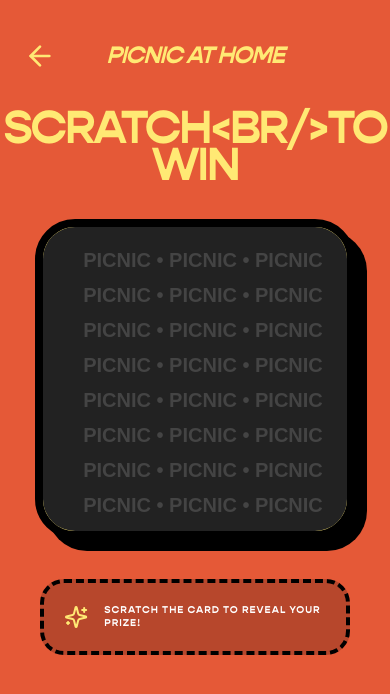
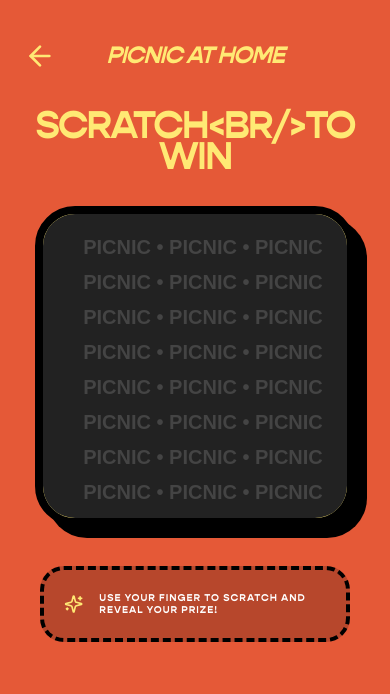
Before and after one commit to JaydenElworthy/burgerstack, a Next.js app: page /scratch in a window 390 px wide. Shown: the top 694 px of the page. Built offline with nearby package versions, Linux system fonts and the light colour scheme; no server answers.

Commit message:
Update page.js

```diff
--- a/app/scratch/page.js
+++ b/app/scratch/page.js
@@ -53,6 +53,8 @@ export default function ScratchCard() {
   const handleReveal = async () => {
     if (isRevealed) return;
     setIsRevealed(true);
+
+    // Logic: 70% chance to find a prize
     const winRoll = Math.random() > 0.3;
 
     if (winRoll) {
@@ -113,17 +115,17 @@ export default function ScratchCard() {
   return (
     <div className="min-h-screen bg-[#E55937] flex flex-col items-center p-6 font-sans text-[#FFE974]">
 
-      {/* HEADER */}
+      {/* Header */}
       <div className="w-full flex justify-between items-center mb-10 pt-4">
         <Link href="/"><ArrowLeft size={32} /></Link>
-        <h1 className="text-2xl font-bold uppercase italic tracking-tighter">Picnic At Home</h1>
+        <h1 className="text-2xl font-bold uppercase tracking-tighter italic">Picnic At Home</h1>
         <div className="w-8" />
       </div>
 
-      {/* HERO TEXT */}
+      {/* Hero Text */}
       <div className="text-center mb-8 px-4">
-        <h2 className="text-[12vw] sm:text-5xl font-bold uppercase leading-[0.8] tracking-tighter">
-            {status === 'loading' ? 'LOADING...' : status === 'locked_points' ? 'BONUS LOCKED' : status === 'bonus_used' ? 'LIMIT REACHED' : 'Scratch<br/>to Win'}
+        <h2 className="text-[10vw] sm:text-5xl font-bold uppercase leading-[0.8] tracking-tighter">
+            {status === 'loading' ? 'LOADING...' : status === 'bonus_used' ? 'No Scratches Left' : 'Scratch<br/>to Win'}
         </h2>
       </div>
 
@@ -133,28 +135,32 @@ export default function ScratchCard() {
         <div className="absolute inset-0 flex flex-col items-center justify-center p-8 text-center select-none text-[#E55937]">
             {status === 'loading' ? (
                 <Loader2 className="animate-spin" size={40} />
-            ) : status === 'locked_points' ? (
-              <>
-                <Lock size={64} className="mb-4 animate-bounce" />
-                <h3 className="text-xl font-bold uppercase">Score 25 points in the game to unlock your next scratch!</h3>
-              </>
             ) : status === 'bonus_used' ? (
-              <>
-                <Clock size={64} className="mb-4" />
-                <h3 className="text-xl font-bold uppercase">No Scratches Left!<br/>Resetting Sunday.</h3>
-              </>
+              <h3 className="text-2xl font-bold uppercase tracking-tighter px-4">No More Scratches To Redeem This Week</h3>
             ) : isRevealed && !prizeResult ? (
               <>
                 <XCircle size={64} className="mb-4 opacity-40" />
-                <h3 className="text-2xl font-bold uppercase">Better Luck<br/>Next Time!</h3>
+                <h3 className="text-3xl font-bold uppercase tracking-tighter italic">Better Luck Next Time</h3>
               </>
+            ) : isRevealed && prizeResult ? (
+              <div className="flex flex-col items-center">
+                <Trophy size={64} className="mb-4 animate-bounce" />
+                <h3 className="text-3xl font-black uppercase tracking-tighter leading-none mb-2">WINNER!</h3>
+                <div className="bg-white border-2 border-black p-3 rounded-xl font-mono text-xl font-black tracking-widest text-black mb-2 shadow-inner uppercase">
+                    {prizeResult.code}
+                </div>
+                <p className="text-[10px] font-bold uppercase tracking-[0.1em] opacity-60">Reward added to {user ? 'your basket' : 'local session'}</p>
+              </div>
             ) : (
-              <div className="flex flex-col items-center">
-                <Trophy size={64} className="mb-4" />
-                <h3 className="text-3xl font-bold uppercase tracking-tighter leading-none mb-2">WINNER!</h3>
-                <p className="text-[10px] font-bold uppercase tracking-widest opacity-60">
-                   {user ? "Reward Logged to Wallet" : "Sign in to save reward"}
-                </p>
+              <div className="flex flex-col items-center w-full px-4">
+                <Ticket size={64} className="mb-4 opacity-20" />
+                <h3 className="text-xl font-bold uppercase tracking-tight leading-none mb-4 italic">
+                    Play Burger Slinger to win another scratch card
+                </h3>
+                {/* The Orange Div underneath */}
+                <div className="bg-[#E55937] text-white px-6 py-2 rounded-full font-black uppercase text-[10px] tracking-widest shadow-lg">
+                    Renews Every Sunday
+                </div>
               </div>
             )}
         </div>
@@ -178,7 +184,7 @@ export default function ScratchCard() {
         ) : (
             <div className="p-5 bg-black/20 border-4 border-black border-dashed rounded-3xl flex gap-4 items-center">
                 <Sparkles size={28} className="text-[#FFE974]" />
-                <p className="text-[10px] font-bold uppercase text-white tracking-widest leading-tight">Scratch the card to reveal your prize!</p>
+                <p className="text-[10px] font-bold uppercase text-white tracking-widest leading-tight">Use your finger to scratch and reveal your prize!</p>
             </div>
         )}
       </div>
```
